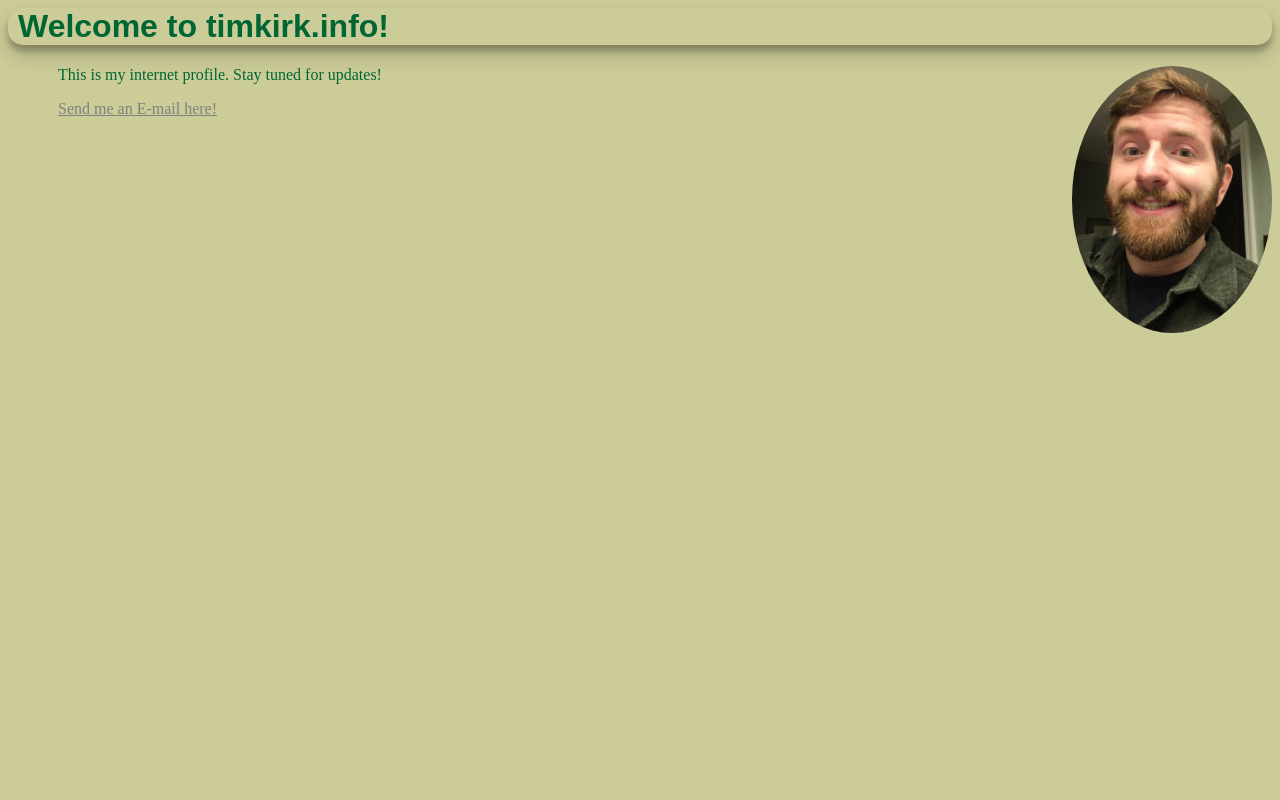
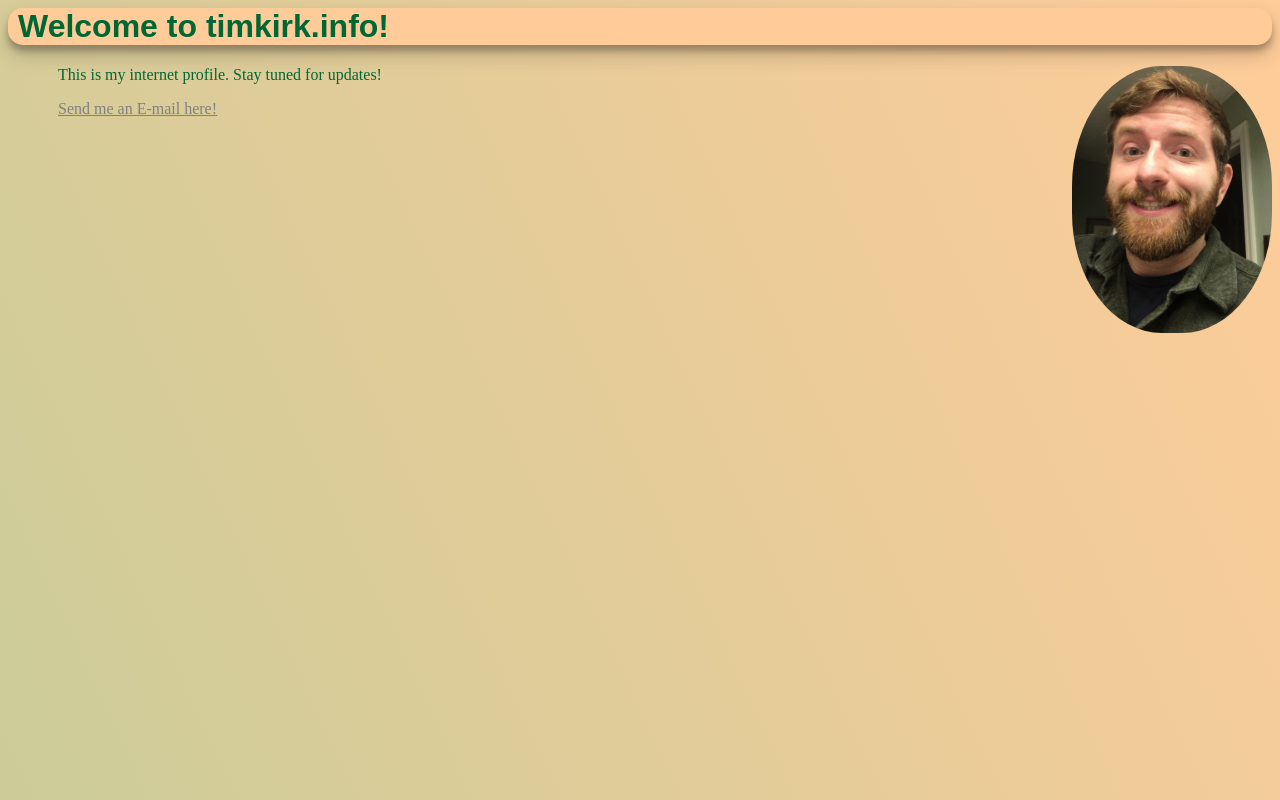
Before and after one commit to tkirk1222/tkirk1222.github.io, a plain HTML site: page index.html in a window 1280 px wide. Shown: the top 800 px of the page. Drawn offline with Linux system fonts and the light colour scheme.

Commit message:
Update index.html

```diff
--- a/index.html
+++ b/index.html
@@ -1,17 +1,18 @@
 <style>
   body {
     color: #006633;
-    background-color: #cccc99;
+    background: linear-gradient(65deg, #cccc99, #FFCC99);
   }
   #title {
     box-shadow: 0 10px 20px rgba(0,0,0,0.19), 0 6px 6px rgba(0,0,0,0.23);
       padding: 0 0 0 10px;
     border-radius: 15px;
+    background-color: #FFCC99; <!--#9999FF;--> <!-- #cc99ff;-->
   }
   #myface {
     float: right;
     display: block;
-    border-radius: 50%;
+    border-radius: 45%;
   }
   h1 {
     color: #006633;
```
